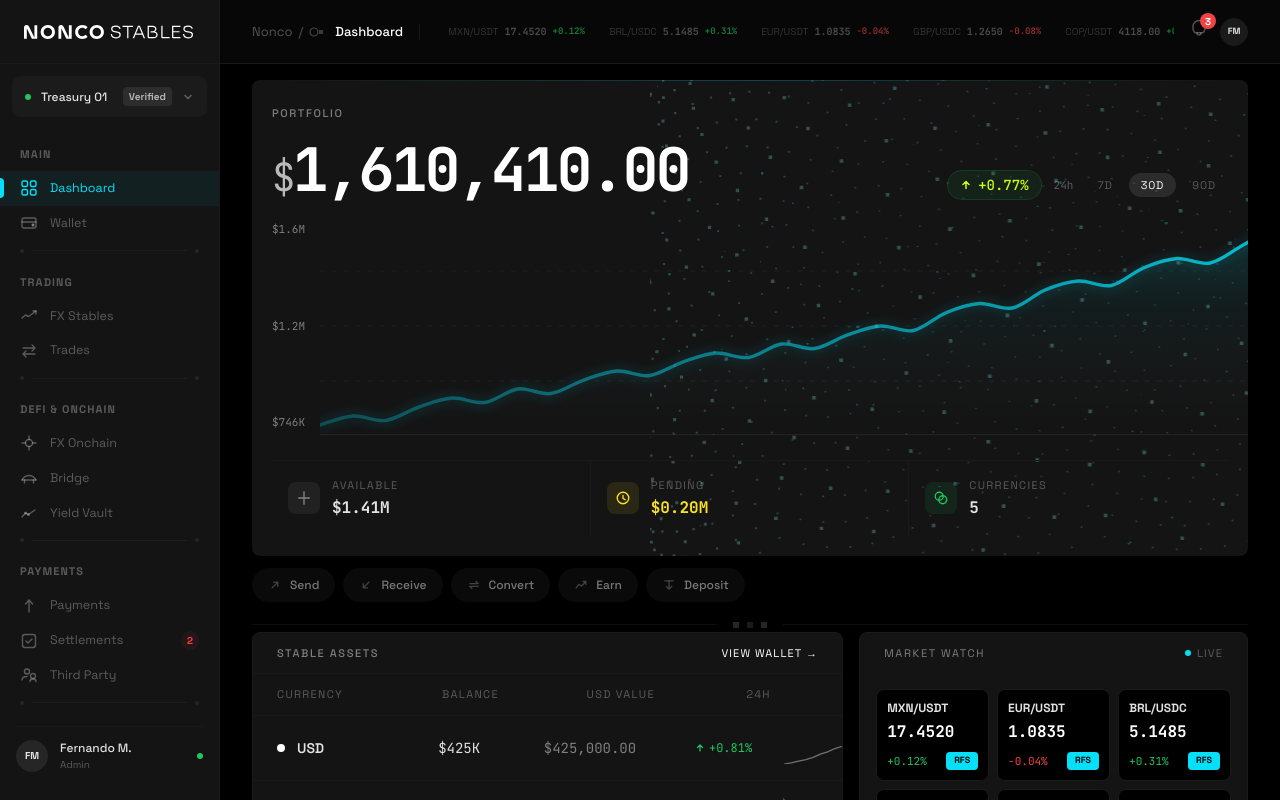
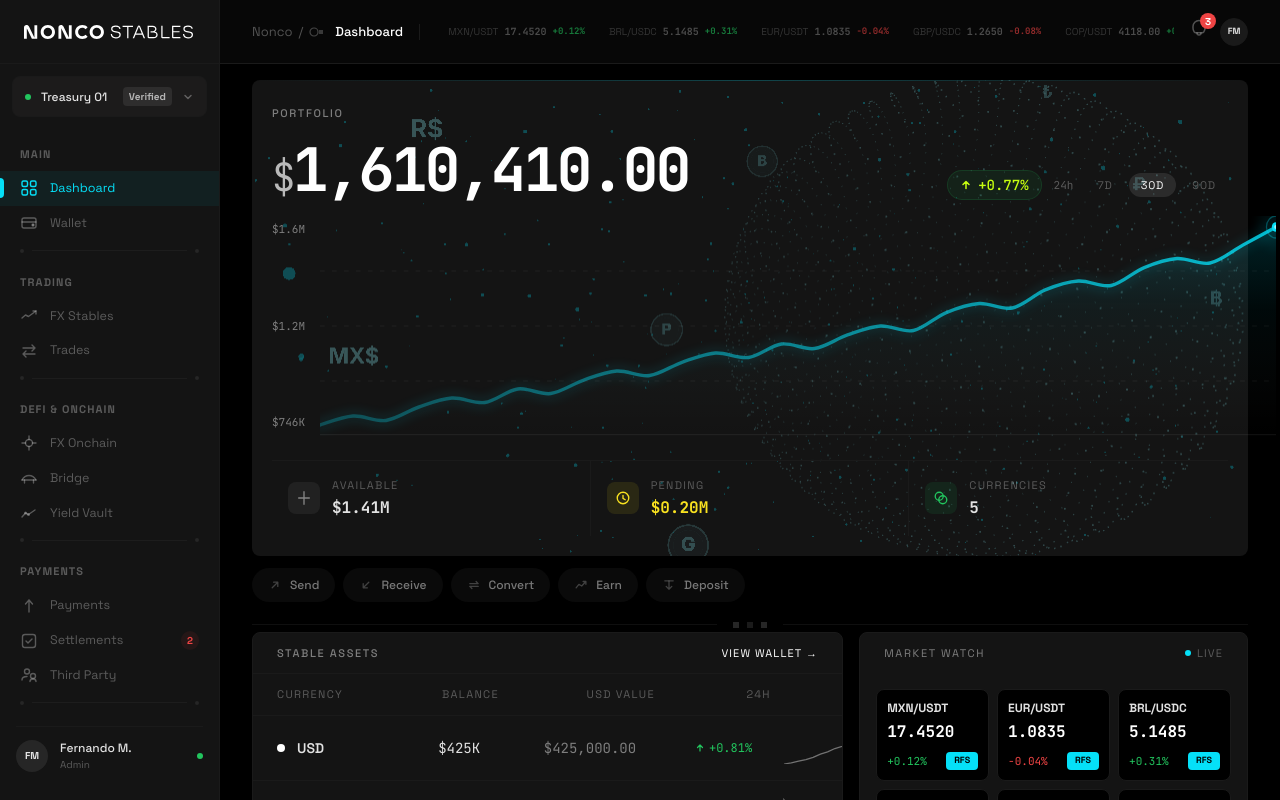
Before and after one commit to thibellotti/nonco-stables-app, a Next.js app: page /dashboard in a window 1280 px wide. Shown: the top 800 px of the page. Built offline with nearby package versions, Linux system fonts and the light colour scheme.

Commit message:
fix: globe no-clip (inset-0), camera orbit offset -80 pushes globe right

```diff
--- a/src/components/dashboard/balance-hero.tsx
+++ b/src/components/dashboard/balance-hero.tsx
@@ -198,10 +198,10 @@
   };
 
   return (
-    <section className="card-primary relative overflow-hidden bg-[var(--bg-card)] rounded-lg p-5">
-      {/* Particle globe — right half visible inside card */}
-      <div className="absolute pointer-events-none hidden lg:block" style={{ top: "-50%", bottom: "-50%", right: "-20%", width: "80%", zIndex: 0 }}>
-        <ParticleGlobe opacity={0.45} />
+    <section className="card-primary relative bg-[var(--bg-card)] rounded-lg p-5">
+      {/* Particle globe — fills entire hero area, no clipping */}
+      <div className="absolute inset-0 pointer-events-none hidden lg:block" style={{ zIndex: 0 }}>
+        <ParticleGlobe opacity={0.4} />
       </div>
 
       {/* Header */}
--- a/src/components/ui/particle-globe.tsx
+++ b/src/components/ui/particle-globe.tsx
@@ -252,13 +252,15 @@
     const combined = angle.current + scrollAngle;
     const scrollY = Math.sin(smoothScroll.current * Math.PI * 0.5) * 60;
 
-    const tx = Math.sin(combined) * CONFIG.cam.dist;
+    // Orbit offset left so globe appears on right side of canvas
+    const orbitOffset = -80;
+    const tx = orbitOffset + Math.sin(combined) * CONFIG.cam.dist;
     const tz = Math.cos(combined) * CONFIG.cam.dist;
 
     camera.position.x += (tx - camera.position.x) * 0.04;
     camera.position.y += (scrollY - camera.position.y) * 0.04;
     camera.position.z += (tz - camera.position.z) * 0.04;
-    camera.lookAt(0, 0, 0);
+    camera.lookAt(orbitOffset, 0, 0);
   });
 
   return null;
@@ -310,7 +312,7 @@
       aria-hidden="true"
     >
       <Canvas
-        camera={{ position: [0, 0, CONFIG.cam.dist], fov: 50, near: 1, far: 1500 }}
+        camera={{ position: [-80, 0, CONFIG.cam.dist], fov: 50, near: 1, far: 1500 }}
         gl={{ antialias: true, alpha: true, powerPreference: "high-performance", outputColorSpace: THREE.SRGBColorSpace }}
         style={{ background: "transparent" }}
         onCreated={({ gl }) => gl.setClearColor(0x000000, 0)}
```
